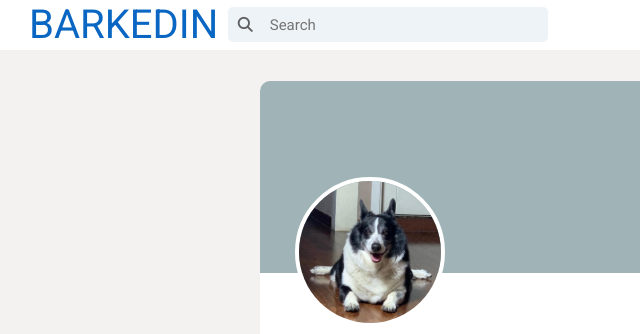
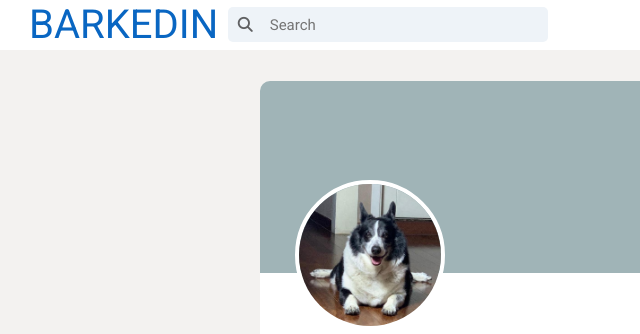
Before and after one commit to hionkiong/Woodiya, a plain HTML site: page index.html in a window 1280 px wide. Shown: the top 334 px of the page, 0-640 px from the left. Drawn offline with nearby package versions, Linux system fonts and the light colour scheme.

Commit message:
updated profilebackground and profilephotocss

```diff
--- a/index.html
+++ b/index.html
@@ -41,15 +41,13 @@
                         </br>
                         </br>
                         </br>
-                    </div>
-                    <div class="profilePhoto">
-                        <img src="src/profilephoto.jpeg" width="150">
-                    </div>
-                    <div class="row backgroundImageBottom">
                         </br>
                         </br>
                         </br>
                         </br>
+                    </div>
+                    <div class="profilePhoto">
+                        <img src="src/profilephoto.jpeg" width="150">
                     </div>
                     <div class="row profile">
                         <div class="col-8">
--- a/src/style.css
+++ b/src/style.css
@@ -75,6 +75,7 @@ li {
   overflow: hidden;
   border-radius: 50%;
   position: absolute;
+  top: 180px;
   display: block;
   margin: 0 20px;
   border: solid white 4px;
```
